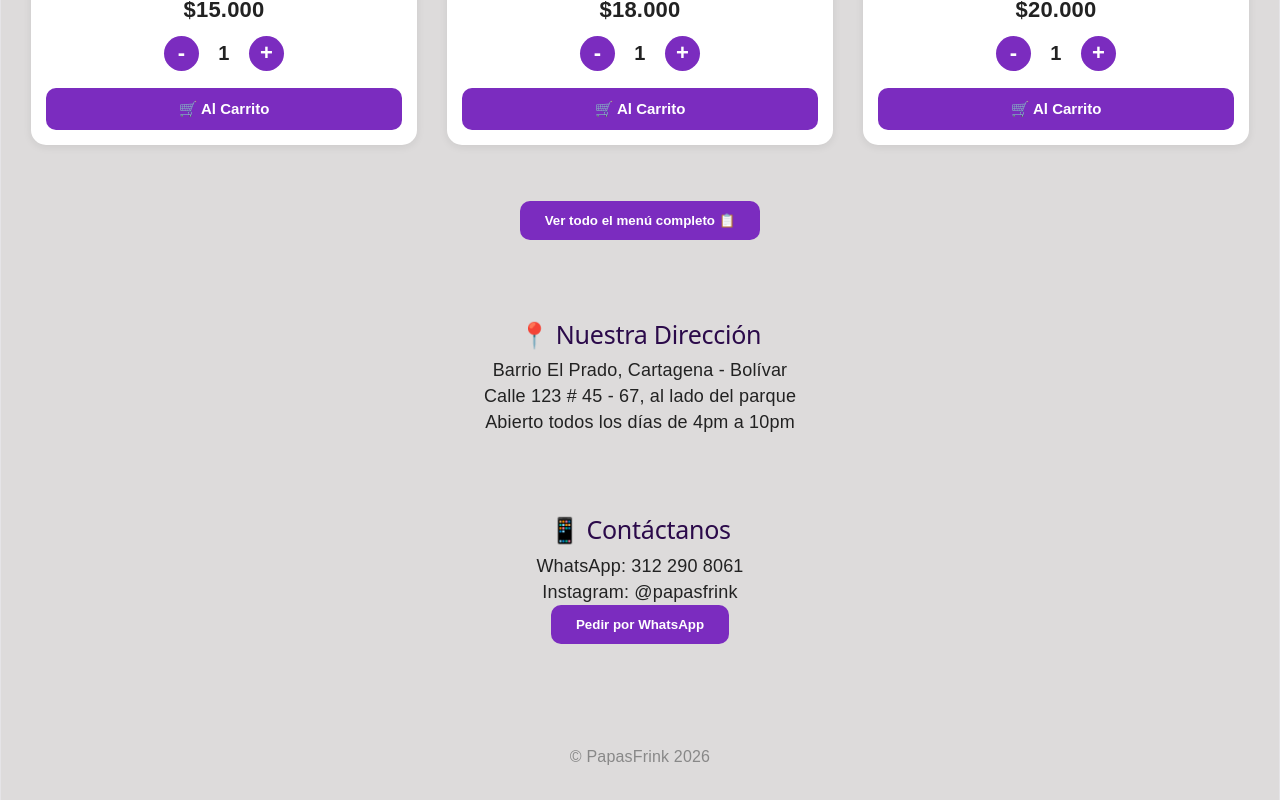
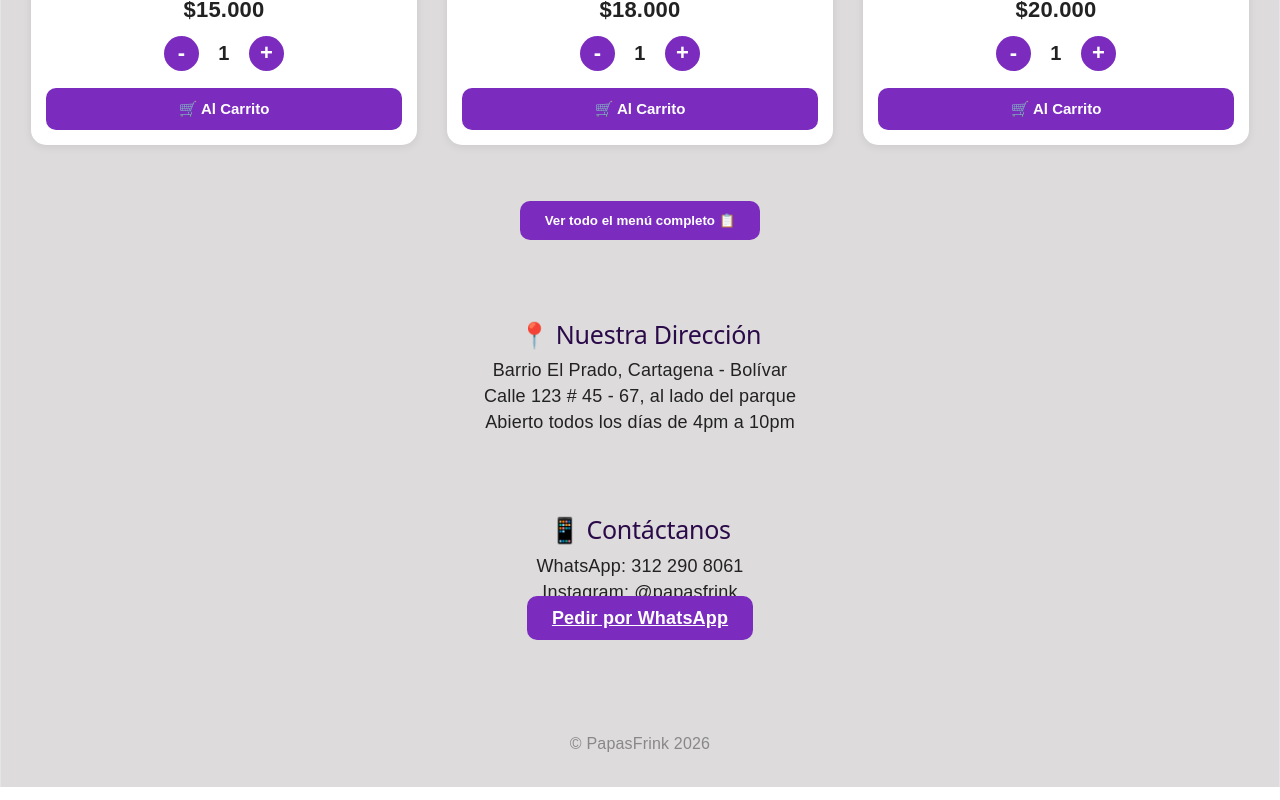
Before and after one commit to Elcy-97/papasfreink-react, a React (Vite) app: page / in a window 1280 px wide. Shown: the part 1543-2343 px from the top of the page. Built offline with nearby package versions, Linux system fonts and the light colour scheme.

Commit message:
boton whatsapp funciona

```diff
--- a/src/App.jsx
+++ b/src/App.jsx
@@ -220,7 +220,7 @@ const total = carrito.reduce((suma, item) => suma + (item.precio * item.cantidad
         <h2>📱 Contáctanos</h2>
         <p>WhatsApp: 312 290 8061</p>
         <p>Instagram: @papasfrink</p>
-        <button className="boton">Pedir por WhatsApp</button>
+       <a className="boton" href="https://wa.me/573122908061?text=Hola%20PapasFrink!%20Quiero%20hacer%20un%20pedido" target="_blank" rel="noopener noreferrer">Pedir por WhatsApp</a>
       </div>
 
             <footer className="pie-pagina">
```
